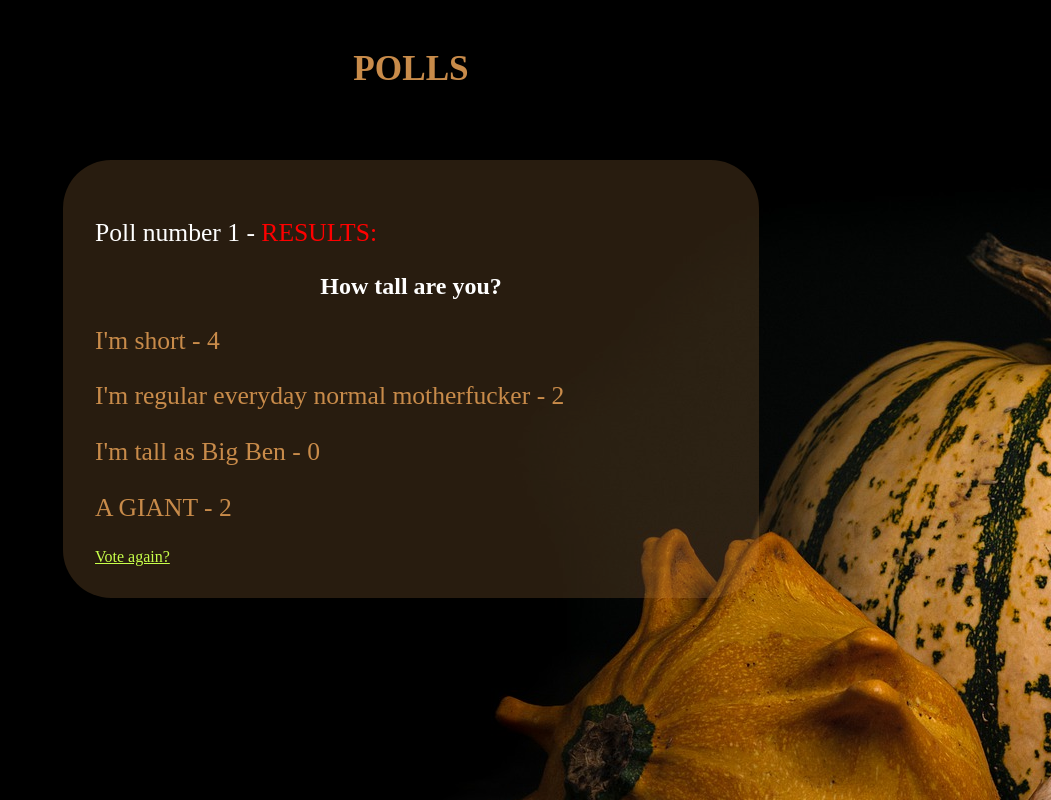
After one commit to Hector-N/Django_exploring, a Django app: page /polls/1/results/ in a window 1280 px wide. The commit adds this page. Shown: the whole page, without its empty margins (229-1280 px from the left). Run offline with Django 3.2, Linux system fonts and the light colour scheme; data comes from the database, SQL or seed files in the repository; both versions use the stored data as it was after the commit.

Commit message:
Add results page
Show vote results after voting
Or current page with warning if form is empty.

```diff
--- /dev/null
+++ b/polls_site/polls/static/polls/css/results.css
@@ -0,0 +1,42 @@
+main {
+	width: 50%;
+	background-color: rgba(200, 139, 74, .2);
+	border-radius: 3em;
+	margin: auto;
+	margin-top: 10em;
+	padding: 2em;
+}
+#poll-header{
+	color: white;
+}
+	#poll-header p {
+		text-align: left;
+		font-size: 1.6em;
+	}
+	#poll-header h2 {
+		text-align: center;
+	}
+
+
+
+.pumpkin-text {
+    color: rgba(200, 139, 74, 1);
+    font-size: 1.6em;
+
+}
+.pumpkin-text:link {
+    color: rgba(200, 255, 74, 1);
+}
+
+#vote-again:link {
+    color: rgba(200, 255, 74, 1);
+}
+#vote-again:hover {
+    color: rgba(200, 255, 74, 1);
+}
+#vote-again:visited {
+    color: rgba(200, 255, 74, 1);
+}
+#vote-again:active {
+    color: rgba(200, 255, 74, 1);
+}
--- /dev/null
+++ b/polls_site/polls/templates/polls/results.html
@@ -0,0 +1,43 @@
+<!DOCTYPE html>
+<html>
+<head>
+    <title>Poll details and voting</title>
+    <meta charset="utf-8">
+    {% load static %}
+    <link rel="stylesheet" type="text/css"
+          href="{% static 'polls/css/main.css' %}">
+    <link rel="stylesheet" type="text/css"
+        href="{% static 'polls/css/results.css' %}">
+</head>
+
+<header>
+
+        <h1 id="title"><a href="{% url 'polls:homepage' %}">POLLS</a></h1>
+
+</header>
+
+<body>
+
+<main>
+
+    <div id="poll-header">
+        <p>Poll number {{ question.id }} - <span style="color: red;">RESULTS:</span></p>
+        <h2>{{ question.text }}</h2>
+    </div>
+
+    {% for option in question.option_set.all %}
+        <p class="pumpkin-text">{{ option.text }} - {{ option.votes }}</p>
+    {% endfor %}
+
+    <a id="vote-again" href="{% url 'polls:details' question.id %}">Vote again?</a>
+
+</main>
+
+
+<footer>
+
+</footer>
+
+</body>
+
+</html>
--- a/polls_site/polls/urls.py
+++ b/polls_site/polls/urls.py
@@ -6,6 +6,7 @@ app_name = 'polls'
 
 urlpatterns = [
     path('', views.home, name='homepage'),
-    path('poll<int:poll_num>/', views.show_poll, name='details'),
-    path('poll<int:poll_num>/vote/', views.vote_poll, name='vote'),
+    path('<int:poll_num>/', views.show_poll, name='details'),
+    path('<int:poll_num>/vote/', views.vote_poll, name='vote'),
+    path('<int:poll_num>/results/', views.show_results, name='results'),
 ]
--- a/polls_site/polls/views.py
+++ b/polls_site/polls/views.py
@@ -1,4 +1,4 @@
-from django.shortcuts import render
+from django.shortcuts import render, get_object_or_404
 from django.http import HttpResponse, HttpResponseRedirect, Http404
 from django.template import loader
 from django.utils import timezone
@@ -19,18 +19,36 @@ def home(request):
 
 def show_poll(request, poll_num):
 
-    question = Question.objects.get(pk=poll_num)
+    question = get_object_or_404(Question, pk=poll_num)
 
     return render(request,
-                  'polls/poll_details.html',
-                  {'question': question})
+                  'polls/details.html', {'question': question})
 
 
 def vote_poll(request, poll_num):
-    option_txt = request.POST['how_tall']
-    q = Question.objects.get(pk=poll_num)
-    option = q.option_set.get(text__exact=option_txt)
-    option.votes += 1
-    option.save()
 
-    return HttpResponseRedirect(reverse('polls:details', args=(q.id,)))
+    try:
+        option_id = request.POST['choice']
+    except KeyError:
+        error = True
+
+        # return HttpResponse('fucking idiot')
+        return render(request,
+                      'polls/details.html',
+                      {'question': Question.objects.get(pk=poll_num), 'error_message':error})
+    else:
+        # q = Question.objects.get(pk=poll_num)
+        # option = q.option_set.get(pk=option_id)
+        option = Option.objects.get(pk=option_id)
+        option.votes += 1
+        option.save()
+
+        return HttpResponseRedirect(reverse('polls:results',
+                                            args=(poll_num,)))
+
+
+def show_results(request, poll_num):
+
+    question = get_object_or_404(Question, pk=poll_num)
+
+    return render(request, 'polls/results.html', {'question': question})
```
Also changed, not shown: polls_site/polls/static/polls/css/details.css (+9 -2 lines), polls_site/polls/templates/polls/details.html (renamed from polls_site/polls/templates/polls/poll_details.html, +8 -3 lines), wepa/blog/static/blog/css/results.css (added, +7 -0 lines), polls_site/polls_archive.sqlite3.
